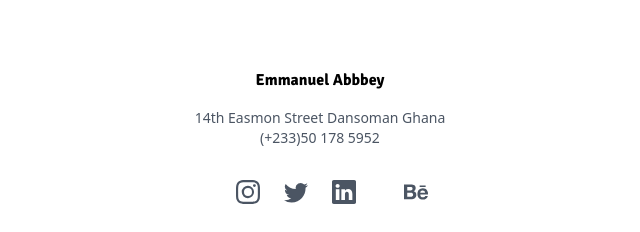
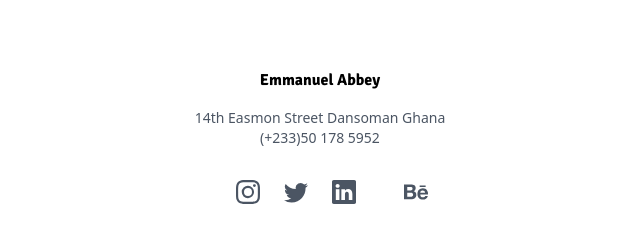
Before and after one commit to nuel-pixel/Portfolio-, a website: page dist/contact.html in a window 1280 px wide. Shown: the part 660-892 px from the top of the page, 320-960 px from the left. Drawn offline with nearby package versions, Linux system fonts and the light colour scheme; files that its build step writes are made by us from their sources.

Commit message:
Update contact.html

```diff
--- a/dist/contact.html
+++ b/dist/contact.html
@@ -185,7 +185,7 @@
       <div class="max-w-screen-xl py-16 mx-auto">
         <div class="grid grid-cols-1 gap-8 text-center mx-auto">
           <div>
-            <p class="font-signika"><b>Emmanuel Abbbey</b></p>
+            <p class="font-signika"><b>Emmanuel Abbey</b></p>
             <p class="mt-4 text-sm text-gray-600 dark:text-gray-300">
               14th Easmon Street Dansoman Ghana<br />(+233)50 178 5952
             </p>
```
